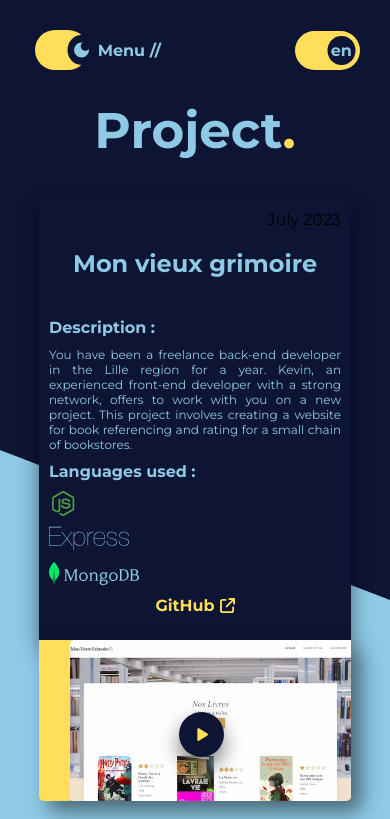
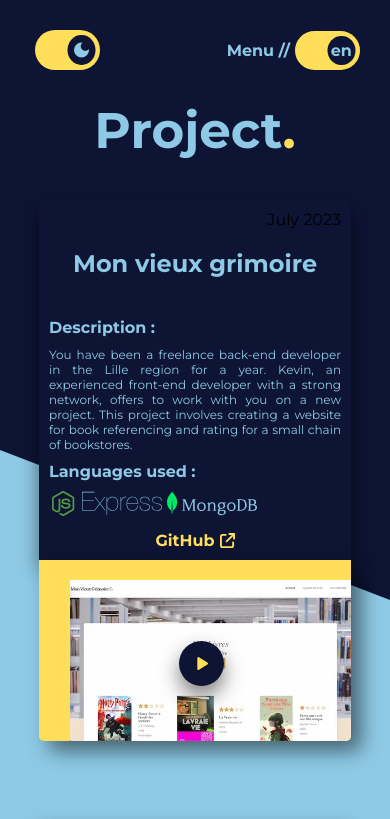
Before and after one commit to archi974/Portfolio-2.0, a React (Create React App) app: page /project in a window 390 px wide. Shown: the top 819 px of the page. Built offline with nearby package versions, Linux system fonts and the light colour scheme.

Commit message:
[UPDATE/FIX] mobile responsive button and style

```diff
--- a/src/styles/components/_layout.scss
+++ b/src/styles/components/_layout.scss
@@ -5,7 +5,6 @@
     padding: 30px;
 
     .color-toggle {
-        border: none;
         display: flex;
         margin-left: 5px;
         background-color: var(--color3);
@@ -59,7 +58,6 @@
         align-items: center;
 
         @media only screen and (max-width: 425px) {
-            width: 100%;
             justify-content: space-between;
             margin-left: 10px;
         }
@@ -148,17 +146,18 @@
         }
 
         .logo-bloc {
-            background-color: var(--color1);
+            background: linear-gradient(45deg, var(--color1) 70%, var(--gradientColor3));
             padding: 25px;
             border-radius: 50%;
             display: flex;
+            box-shadow: 0 10px 20px rgba(0,0,0,.5);
 
             .logo {
                 fill: var(--color3);
             }
 
             &:hover {
-                background-color: var(--gradientColor3);
+                background: linear-gradient(45deg, var(--color3) 5%, var(--gradientColor3) 65%);
 
                 .logo {
                     fill: var(--color1);
--- a/src/styles/pages/_projects.scss
+++ b/src/styles/pages/_projects.scss
@@ -111,19 +111,11 @@
 
                 .project-logo {
                     display: flex;
-
-                    @media only screen and (max-width: 1023px) {
-                        display: block;
-                    }
+                    flex-wrap: wrap;
 
                     .project-logo-svg {
                         display: flex;
                         margin-right: 5px;
-
-                        @media only screen and (max-width: 1023px) {
-                            margin-bottom: 10px;
-                            margin-right: 0;
-                        }
 
                         svg {
                             height: 25px;
@@ -135,7 +127,7 @@
                 .gitHub-bloc {
                     @include gitHubStyle(var(--color3), var(--color2));
                     @media only screen and (max-width: 1023px) {
-                        margin-bottom: 15px;
+                        margin-top: 15px;
                     }
                 }
             }
@@ -213,6 +205,7 @@
 
                     @media only screen and (max-width: 1023px) {
                         border-radius: 5px 0 5px 0;
+                        padding-top: 20px;
                     }
                 }
             }
```
Also changed, not shown: src/styles/index.min.css, 1 other file (tests, documents, lock files or other folders).
